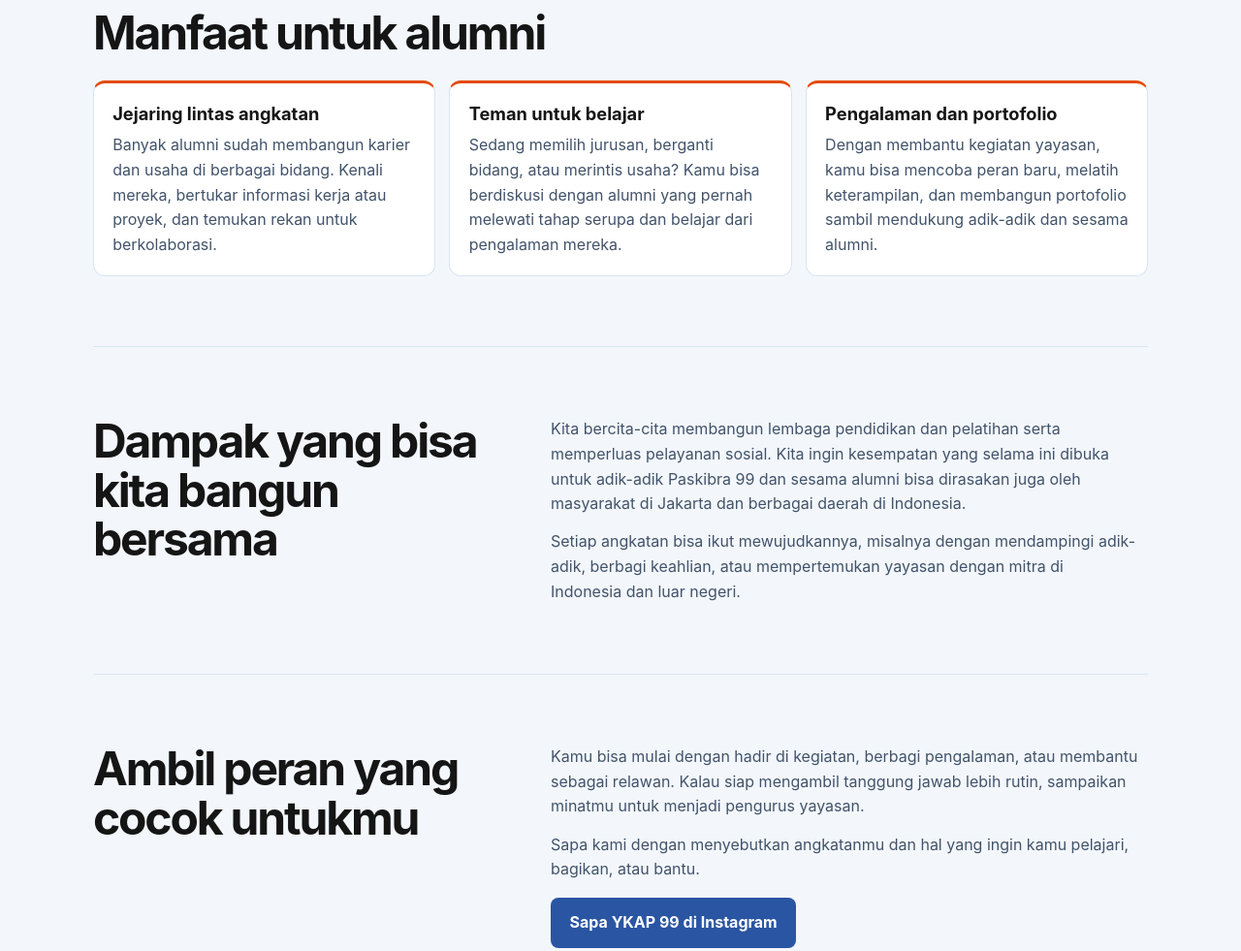
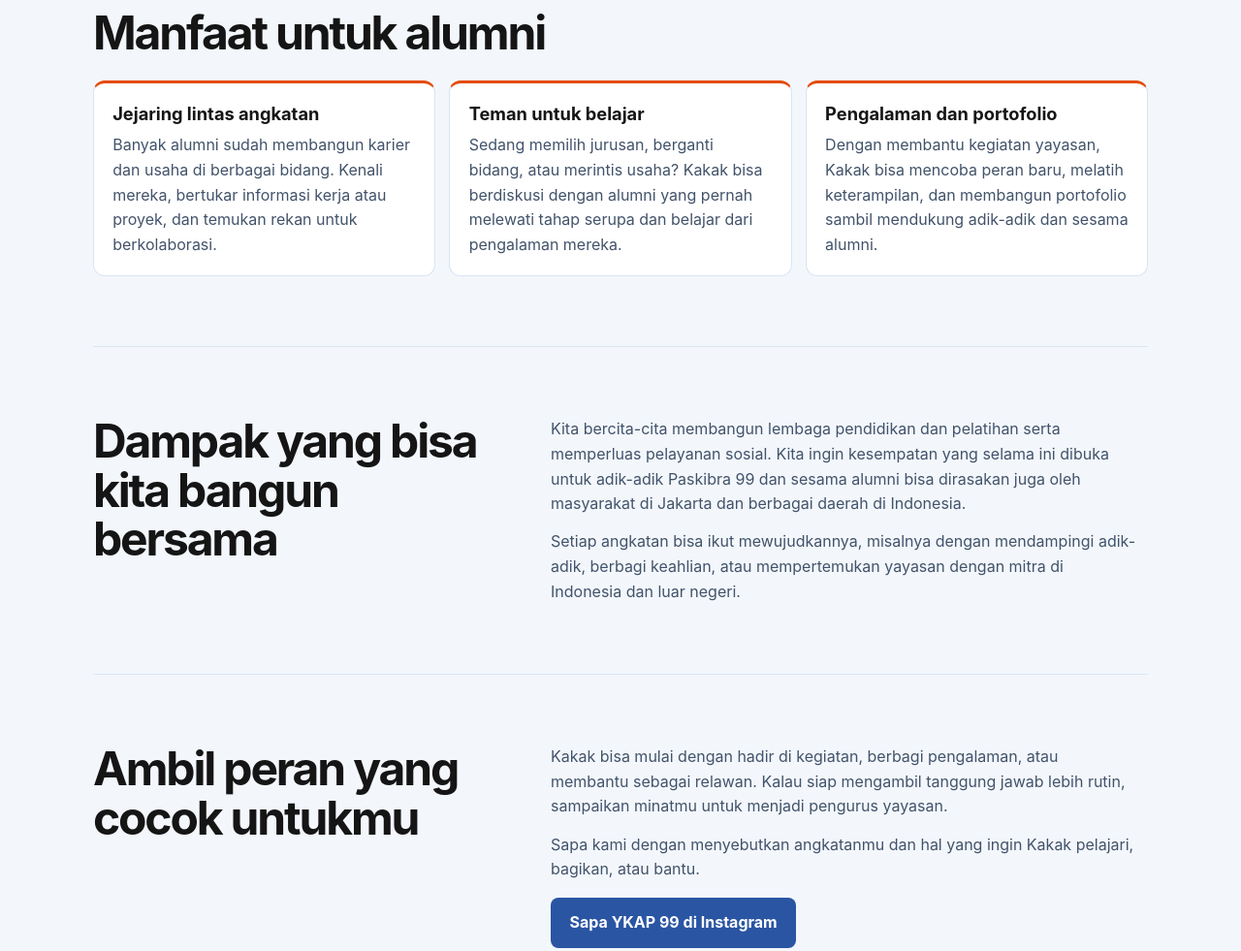
Before and after one commit to fandiasap/ykap99-website, a plain HTML site: page index.html in a window 1280 px wide. Shown: the part 1200-2181 px from the top of the page at 97% size. Drawn offline with Linux system fonts and the light colour scheme.

Commit message:
Update text

```diff
--- a/index.html
+++ b/index.html
@@ -184,8 +184,8 @@
   <main class="container" id="isi" tabindex="-1">
     <section class="hero" aria-labelledby="judul-utama">
       <p class="hero-name">Yayasan Keluarga Alumni Paskibra 99</p>
-      <h1 id="judul-utama">Ada potensi besar yang kita bisa wujudkan bersama.</h1>
-      <p>Dan kakak bisa menjadi bagian dari sejarah bagaimana potensi tersebut terwujud. Caranya? Mulai dari ber-networking/berjejaring dengan sesama alumni Paskibra SMAN 99 lintas angkatan, lalu ikut aktif dalam berbagai kegiatan yang berdampak positif bagi kita semua di masa depan.</p>
+      <h1 id="judul-utama">Ada potensi besar yang bisa kita wujudkan bersama.</h1>
+      <p>Dan Kakak bisa menjadi bagian dari sejarah bagaimana potensi tersebut terwujud. Caranya? Mulai dari ber-networking/berjejaring dengan sesama alumni Paskibra SMAN 99 lintas angkatan, lalu ikut aktif dalam berbagai kegiatan yang berdampak positif bagi kita semua di masa depan.</p>
       <a class="button" href="#kegiatan">Lihat manfaat untuk alumni</a>
     </section>
 
@@ -206,11 +206,11 @@
         </article>
         <article class="card">
           <h3>Teman untuk belajar</h3>
-          <p>Sedang memilih jurusan, berganti bidang, atau merintis usaha? Kamu bisa berdiskusi dengan alumni yang pernah melewati tahap serupa dan belajar dari pengalaman mereka.</p>
+          <p>Sedang memilih jurusan, berganti bidang, atau merintis usaha? Kakak bisa berdiskusi dengan alumni yang pernah melewati tahap serupa dan belajar dari pengalaman mereka.</p>
         </article>
         <article class="card">
           <h3>Pengalaman dan portofolio</h3>
-          <p>Dengan membantu kegiatan yayasan, kamu bisa mencoba peran baru, melatih keterampilan, dan membangun portofolio sambil mendukung adik-adik dan sesama alumni.</p>
+          <p>Dengan membantu kegiatan yayasan, Kakak bisa mencoba peran baru, melatih keterampilan, dan membangun portofolio sambil mendukung adik-adik dan sesama alumni.</p>
         </article>
       </div>
     </section>
@@ -226,8 +226,8 @@
     <section class="section split" id="kontak">
       <h2>Ambil peran yang cocok untukmu</h2>
       <div>
-        <p>Kamu bisa mulai dengan hadir di kegiatan, berbagi pengalaman, atau membantu sebagai relawan. Kalau siap mengambil tanggung jawab lebih rutin, sampaikan minatmu untuk menjadi pengurus yayasan.</p>
-        <p>Sapa kami dengan menyebutkan angkatanmu dan hal yang ingin kamu pelajari, bagikan, atau bantu.</p>
+        <p>Kakak bisa mulai dengan hadir di kegiatan, berbagi pengalaman, atau membantu sebagai relawan. Kalau siap mengambil tanggung jawab lebih rutin, sampaikan minatmu untuk menjadi pengurus yayasan.</p>
+        <p>Sapa kami dengan menyebutkan angkatanmu dan hal yang ingin Kakak pelajari, bagikan, atau bantu.</p>
         <a class="button" href="https://www.instagram.com/yayasan.alumnipaskibra99/">Sapa YKAP 99 di Instagram</a>
       </div>
     </section>
```
